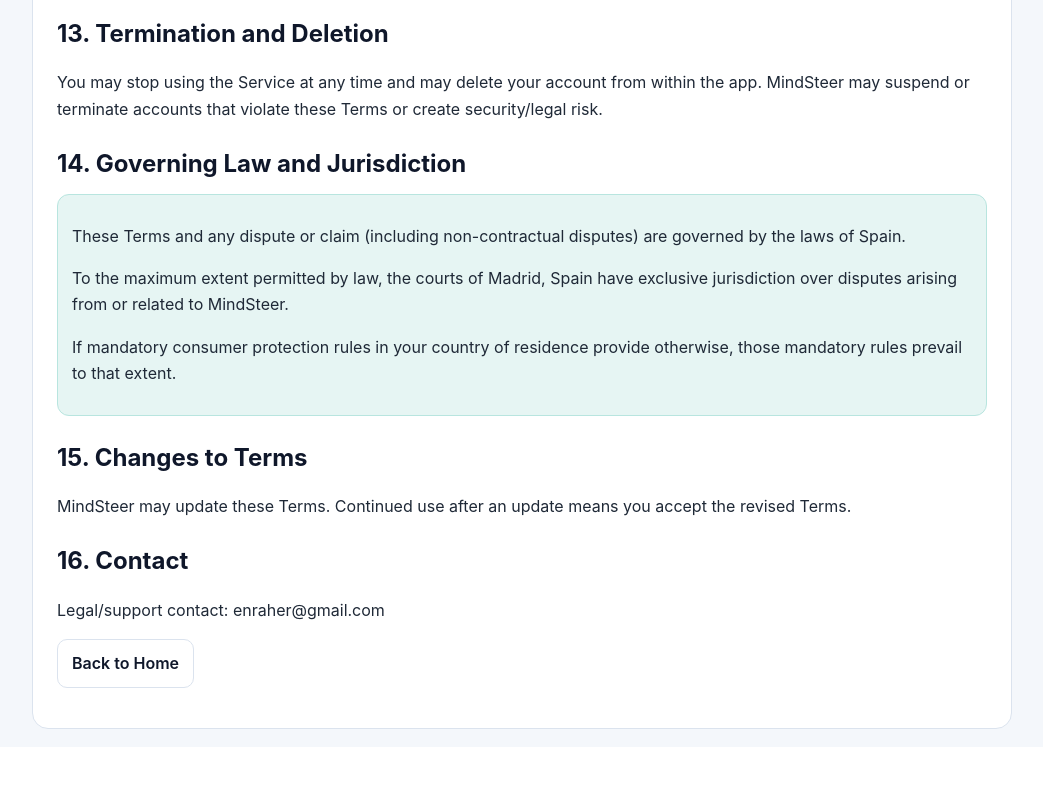
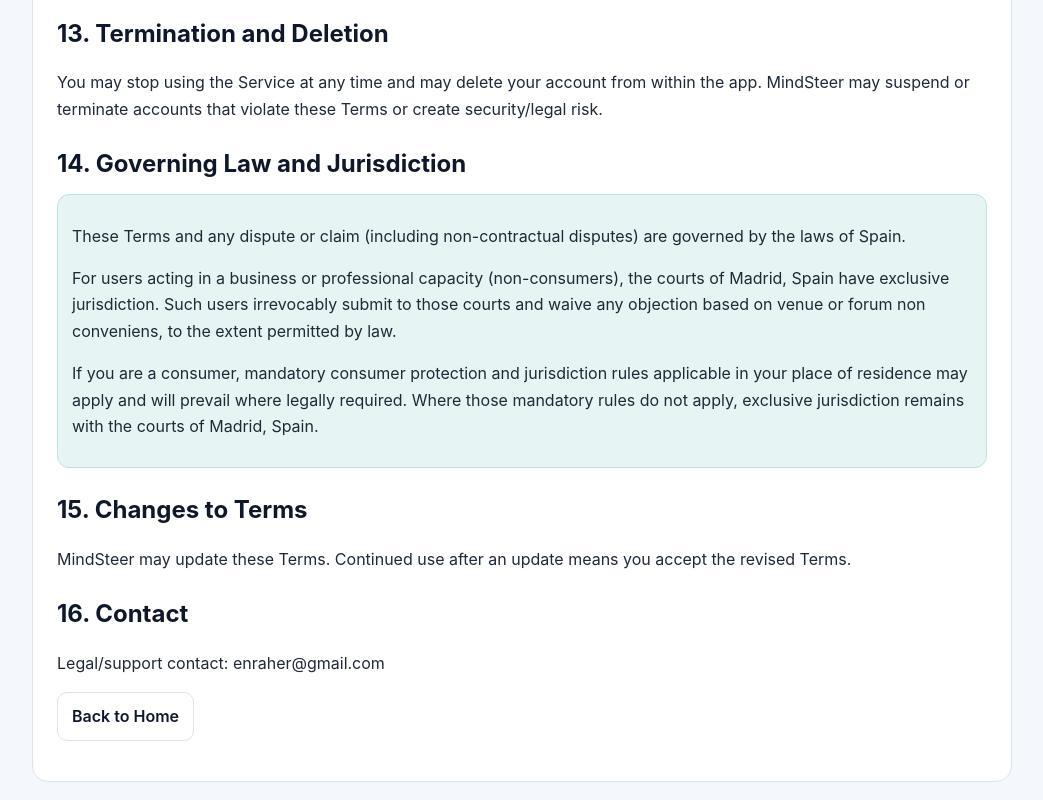
Before and after one commit to enraher/mindsteer-site, a plain HTML site: page terms.html in a window 1280 px wide. Shown: the part 2190-2990 px from the top of the page, without its empty margins (118-1161 px from the left). Before the commit the page ends 2937 px from the top, so only its background shows below. Drawn offline with Linux system fonts and the light colour scheme.

Commit message:
Strengthen jurisdiction clause for Spain courts

```diff
--- a/terms.html
+++ b/terms.html
@@ -120,12 +120,14 @@
             of Spain.
           </p>
           <p>
-            To the maximum extent permitted by law, the courts of Madrid, Spain have exclusive jurisdiction over
-            disputes arising from or related to MindSteer.
+            For users acting in a business or professional capacity (non-consumers), the courts of Madrid,
+            Spain have exclusive jurisdiction. Such users irrevocably submit to those courts and waive any
+            objection based on venue or forum non conveniens, to the extent permitted by law.
           </p>
           <p>
-            If mandatory consumer protection rules in your country of residence provide otherwise, those
-            mandatory rules prevail to that extent.
+            If you are a consumer, mandatory consumer protection and jurisdiction rules applicable in your place
+            of residence may apply and will prevail where legally required. Where those mandatory rules do not
+            apply, exclusive jurisdiction remains with the courts of Madrid, Spain.
           </p>
         </div>
 
```
